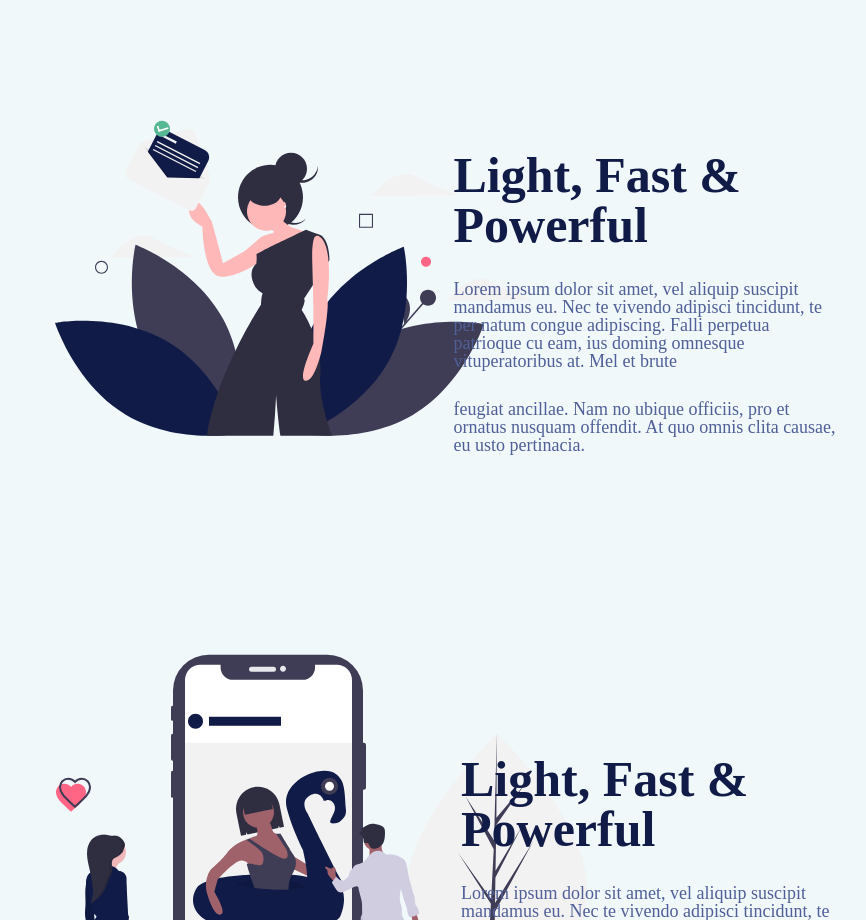
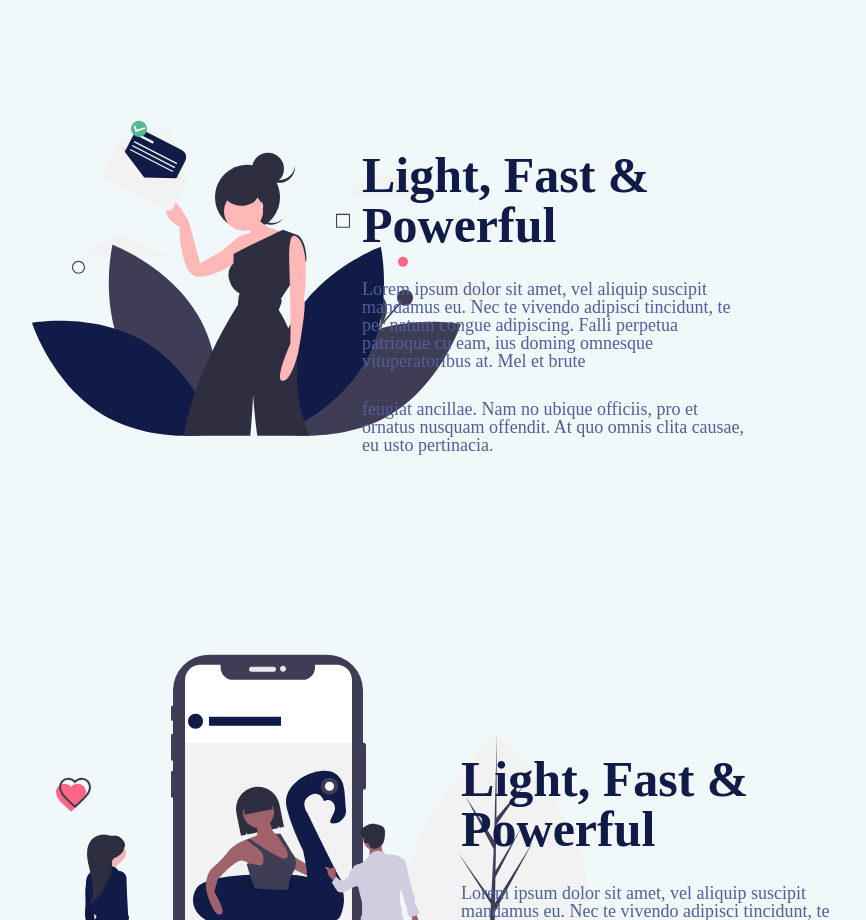
Before and after one commit to timdodd73/Landie, a website built with Parcel: page src/index.html in a window 1280 px wide. Shown: the part 1320-2240 px from the top of the page, without its empty margins (194-1060 px from the left). Built offline with nearby package versions, Linux system fonts and the light colour scheme.

Commit message:
section 3
Moved image container section 3

```diff
--- a/src/styles.scss
+++ b/src/styles.scss
@@ -179,15 +179,14 @@ ul {
   display: flex;
   padding-bottom: 100px;
 }
-/*move image to the right-its currently aligned with the container above*/
 .image-container-3 {
-  width: 30%;
+  width: 25%;
   margin-left: auto;
+  margin-right: 10px;
 }
 .sub-container-3 {
   width: 30%;
-  margin-right: auto;
-  margin-left: 15px;
+  margin-right: 340px;
 }
 .heading-3 {
   font-size: 50px;
```
